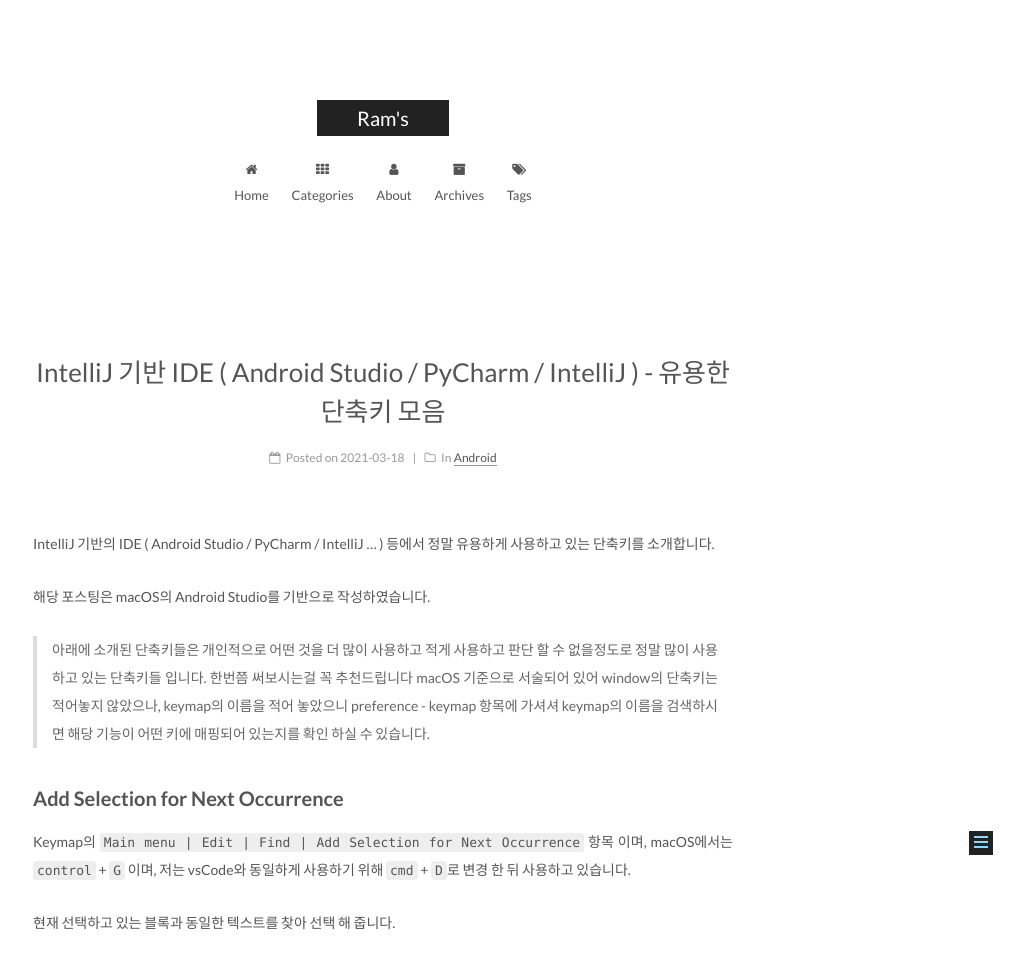
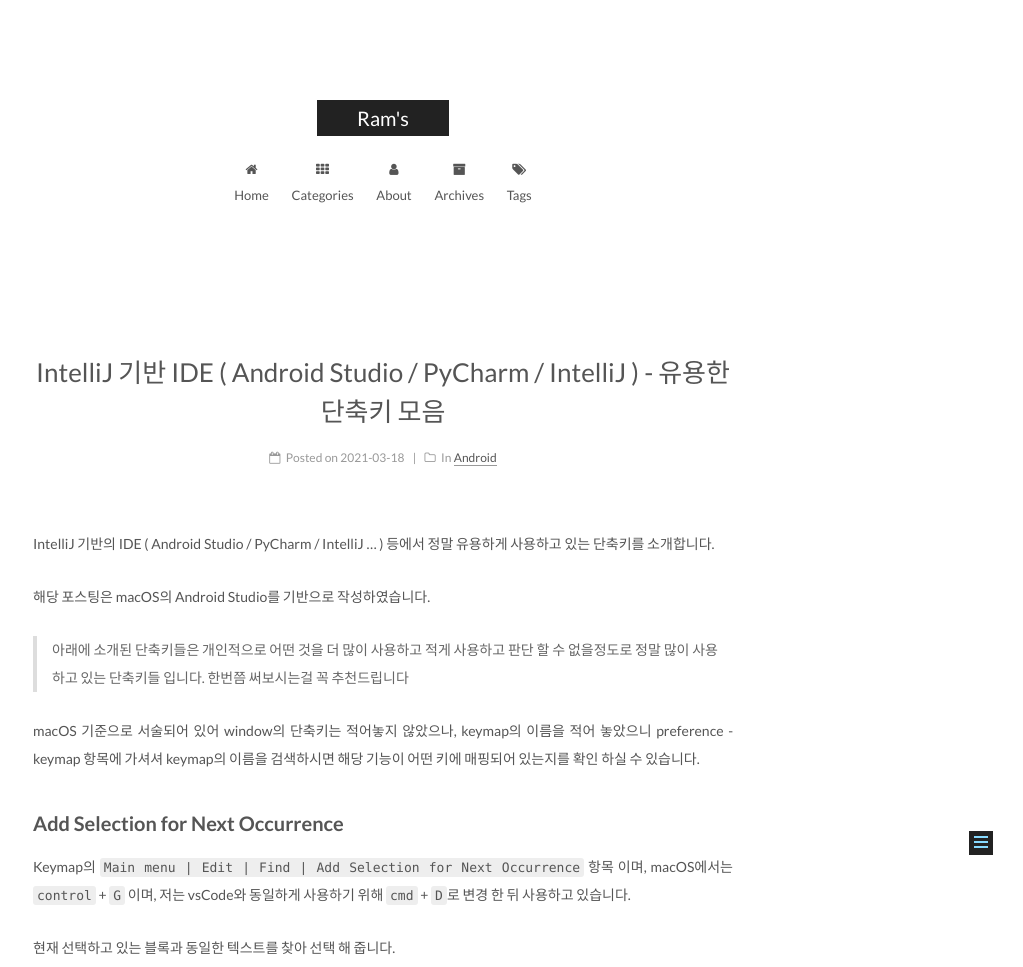
Before and after one commit to kangraemin/kangraemin.github.io, a Jekyll site: the page built from _posts/2021-03-18-IntelliJ-keymap.md, in a window 1280 px wide. Shown: the top 967 px of the page, without its empty margins (257-1280 px from the left). Built offline with Jekyll 4.4.1, drawn with Linux system fonts in a browser that asks for light colours; comment, search, counter and statistics services are not loaded.

```diff
--- a/_posts/2021-03-18-IntelliJ-keymap.md
+++ b/_posts/2021-03-18-IntelliJ-keymap.md
@@ -18,7 +18,8 @@ IntelliJ 기반의 IDE ( Android Studio / PyCharm / IntelliJ ... ) 등에서 정
 
 > 아래에 소개된 단축키들은 개인적으로 어떤 것을 더 많이 사용하고 적게 사용하고 판단 할 수 없을정도로 정말 많이 사용하고 있는 단축키들 입니다.
 > 한번쯤 써보시는걸 꼭 추천드립니다
-> macOS 기준으로 서술되어 있어 window의 단축키는 적어놓지 않았으나, keymap의 이름을 적어 놓았으니 preference - keymap 항목에 가셔셔 keymap의 이름을 검색하시면 해당 기능이 어떤 키에 매핑되어 있는지를 확인 하실 수 있습니다.
+
+macOS 기준으로 서술되어 있어 window의 단축키는 적어놓지 않았으나, keymap의 이름을 적어 놓았으니 preference - keymap 항목에 가셔셔 keymap의 이름을 검색하시면 해당 기능이 어떤 키에 매핑되어 있는지를 확인 하실 수 있습니다.
 
 ## Add Selection for Next Occurrence
 
```
